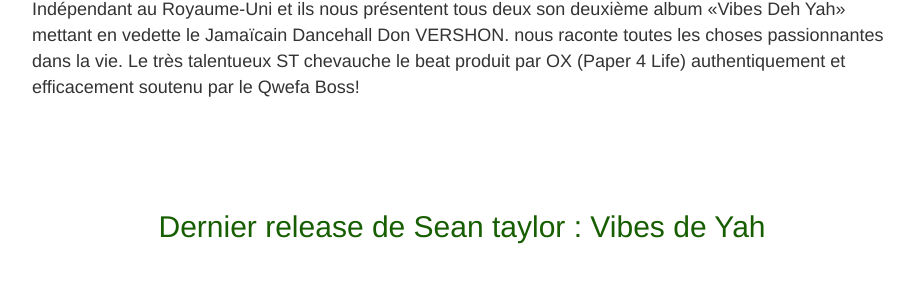
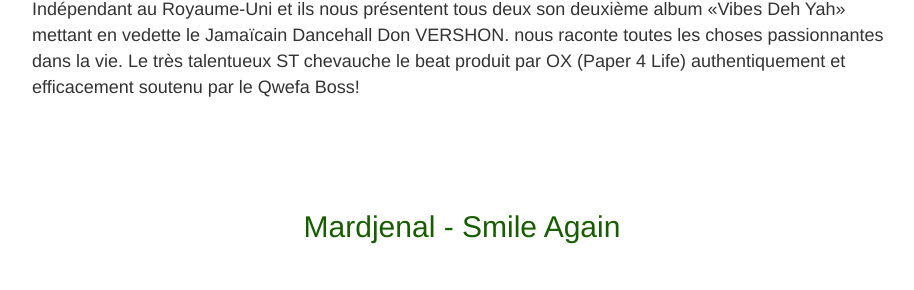
Before and after one commit to saraclima/reggae_wilders, a PHP site: page /quoideneuf.php in a window 1280 px wide. Shown: the part 1567-1857 px from the top of the page, without its empty margins (18-932 px from the left). Run offline with PHP 8.4, Linux system fonts and the light colour scheme; some libraries are stand-ins or nearby versions.

Commit message:
footer completed,chemin d'image changé

```diff
--- a/assets/css/footer2style.css
+++ b/assets/css/footer2style.css
@@ -1,9 +1,8 @@
 
 #footer/*to make footer stick to the bottom; not working as of now 17/10*/
 {
-padding: 50px;
-margin-top: 35px;
-margin-bottom: 30px;
+padding: 20px;
+margin-top: 20px;
 text-align: center;
 font-size: 15px;
 }
--- a/includes/footer.php
+++ b/includes/footer.php
@@ -19,19 +19,19 @@
 
             		<div class="col-md-2 col_custom">
                          <a href="https://facebook.com/">
-                          <img src="icon/png/facebook.png" width="40px" height="40px">
+                          <img src="\reggae_wilders/assets/images/facebook.png" width="40px" height="40px">
                          </a>
                		 </div>
 
                     <div class="col-md-2 col_custom">
                          <a href="https://twitter.com/">
-                         <img src="icon/png/twitter.png" width="40px" height="40px">
+                         <img src="\reggae_wilders/assets/images/twitter.png" width="40px" height="40px">
                          </a>
                     </div>
 
                 	<div class="col-md-2 col_custom">
                         <a href="https://www.youtube.com/">
-                         <img src="icon/png/youtube.png" width="40px" height="40px">
+                         <img src="\reggae_wilders/assets/images/youtube.png" width="40px" height="40px">
                          </a>
                     </div>
 
--- a/quoideneuf.php
+++ b/quoideneuf.php
@@ -12,7 +12,7 @@
 	<div class="row row_custom_second">
 
 		<h2> Dernier release de Sean taylor : Vibes de Yah</h2>
-		<img src ="icon/png/sean.png" width="200px" height="200px" class="imageright">
+		<img src ="assets/images/sean.png" width="200px" height="200px" class="imageright">
 		<p>Nouveauté: Sean Taylor - Vibes Deh Yah (Feat. Vershon)
 	GhanaNdwom.net
 
@@ -33,12 +33,15 @@
 	<div class="row row_custom_third">
 
 
-			<h2> Dernier release de Sean taylor : Vibes de Yah</h2>
+			<h2> Mardjenal - Smile Again</h2>
 
-			<img src ="icon/png/sean.png" width="200px" height="200px" class="imageleft">
-			<p>Le Lorem Ipsum est simplement du faux texte employé dans la composition et la mise en page avant impression. Le Lorem Ipsum est le faux texte standard de l'imprimerie depuis les années 1500, quand un peintre anonyme assembla ensemble des morceaux de texte pour réaliser un livre spécimen de polices de texte. Il n'a pas fait que survivre cinq siècles, mais s'est aussi adapté à la bureautique informatique, sans que son contenu n'en soit modifié. Il a été popularisé dans les années 1960 grâce à la vente de feuilles Letraset contenant des passages du Lorem Ipsum, et, plus récemment, par son inclusion dans des applications de mise en page de texte, comme Aldus PageMaker.
+			<img src ="assets/images/nampage.jpg" width="200px" height="200px" class="imageleft">
+			<p>
+			Cet été on a eu droit à quelques belles sorties musicales dont le troisième projet de Mardjenal Smile Again. Mardjenal s’éloigne de son EP éponyme pour se rapprocher légèrement de sa mixtape Smilesortie en 2013. Une vibe plus chaude, avec pour mission de redonner le smile aux auditeurs !
 
-
+Mission accomplie puisque le premier tune de l’album, Reggae Music, fait le travail en donnant une bonne dose d’énergie sur un thème qui touchera tous les afficionados de musique jamaïcaine. L’artiste n’a pas peur d’utiliser les armes lyricales qu’il a acquises sur la route, seul ou accompagné, pour faire feu musicalement et toucher sa cible en plein cœur (Peng peng en feat Kenyon et Volodia). La route, les tournées ou bien simplement le temps ont certainement permis à l’artiste de proposer un projet construit et travaillé. On ressent un vrai gain de maturité sur cet opus soigné et très bien produit par Evidence Music, le label suisse dont le sérieux n'est plus à prouver.
+Ici, le travail de qualité rime avec la légèreté et la fraîcheur de la nouvelle génération qui dynamise la scène reggae française. On vous recommande l’écoute de cet opus en grande quantité pour affronter les problèmes, les bad énergies et reprendre des forces (Take it Easy). Le jeune artiste se laisse aller aisément en français ou en anglais sur tous les thèmes. Smile Again est un projet plein d’enseignements avec un message fort sur des morceaux comme Teach the Youth ou One Drop Basse en collaboration avec Sir Samuel.
+Au final, Mardjenal nous livre avec Smile Again un album engagé, plein d’énergie et de fraîcheur posé sur une base solide et terriblement bien travaillée.
 			</p>
 
 
@@ -47,7 +50,7 @@
 
 	<div class="row row_custom_fourth">
 
-		<img src ="icon/png/sean.png" width="200px" height="200px" class="imageright">
+		<img src ="assets/images/sean.png" width="200px" height="200px" class="imageright">
 
 
 		<h2> Dernier release de Sean taylor : Vibes de Yah</h2>
@@ -69,10 +72,10 @@
 
 
 <!-- Aside -->
-<?php include('includes/aside.php'); ?>
+<?php include("reggae_wilders/includes/aside.php"); ?>
 
 <!-- Footer -->
-<?php include('includes/footer.php'); ?>
+<?php include("includes/footer.php"); ?>
 
 
 
```
Also changed, not shown: assets/images/nampage.jpg (added).
